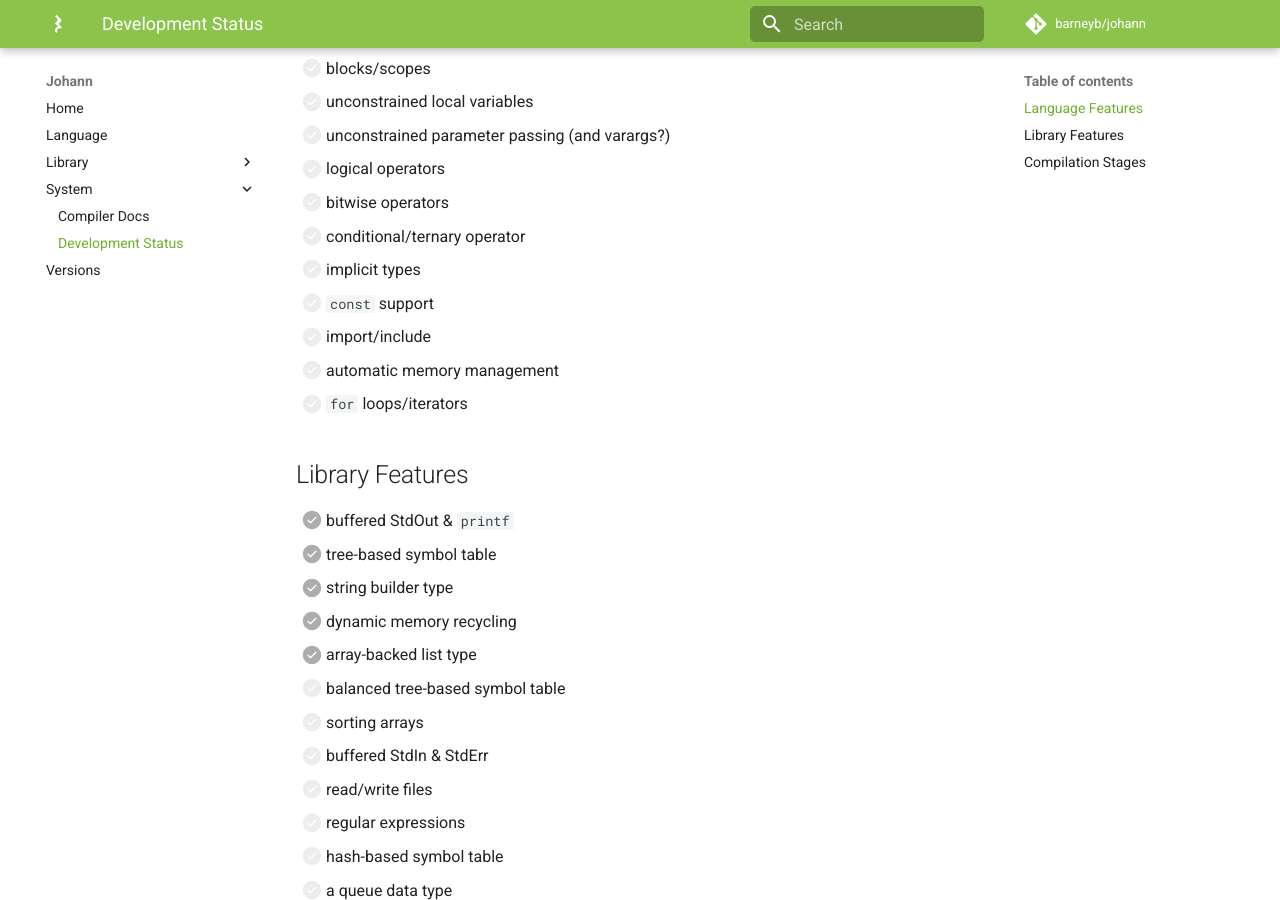
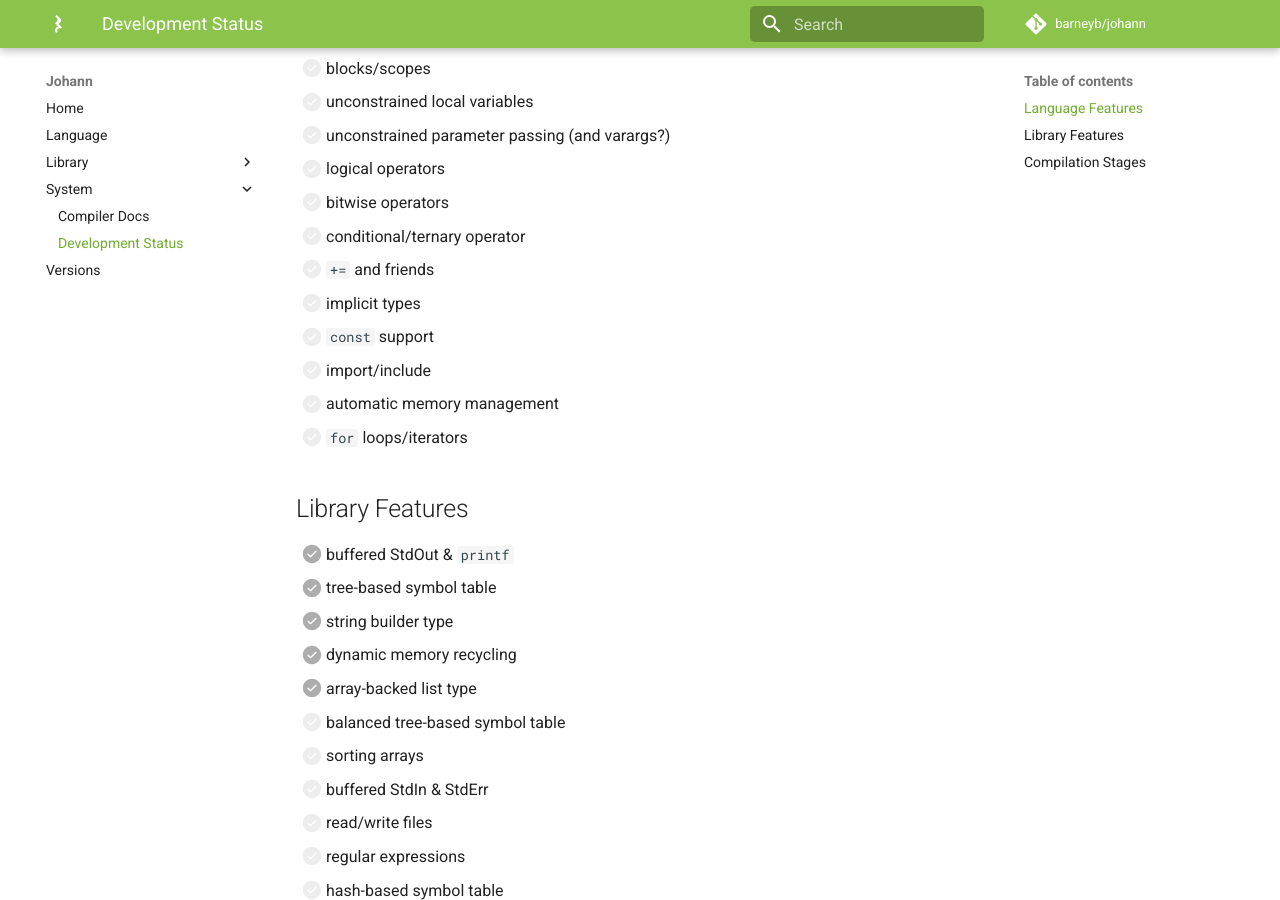
Before and after one commit to barneyb/johann, an MkDocs documentation site: the page built from documentation/docs/system/status.md, in a window 1280 px wide and 900 px high, scrolled down 511 px. Built offline with MkDocs 1.6.1 and Material for MkDocs 9.7.7, drawn with Linux system fonts in a browser that asks for light colours; comment, search, counter and statistics services are not loaded.

```diff
--- a/documentation/docs/system/status.md
+++ b/documentation/docs/system/status.md
@@ -18,6 +18,7 @@
 - [ ] logical operators
 - [ ] bitwise operators
 - [ ] conditional/ternary operator
+- [ ] `+=` and friends
 - [ ] implicit types
 - [ ] `const` support
 - [ ] import/include
```
Also changed, not shown: 16 other files.
